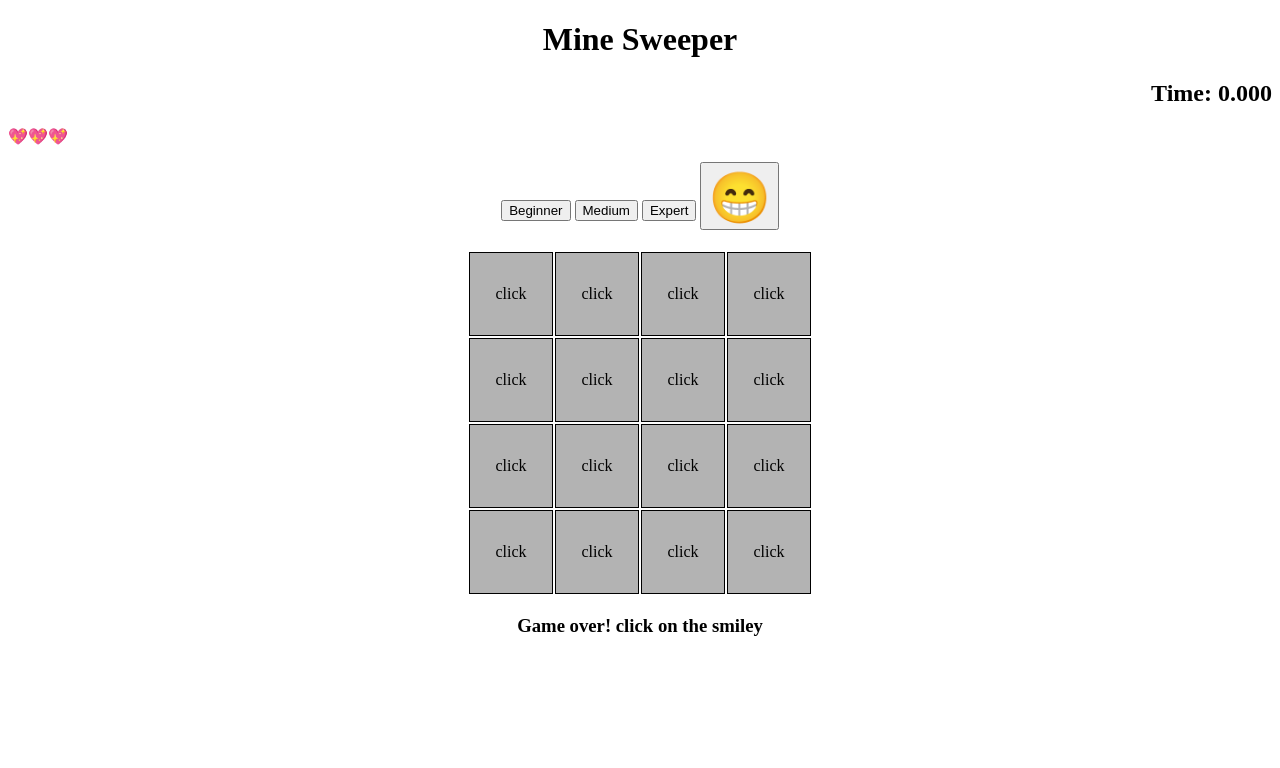
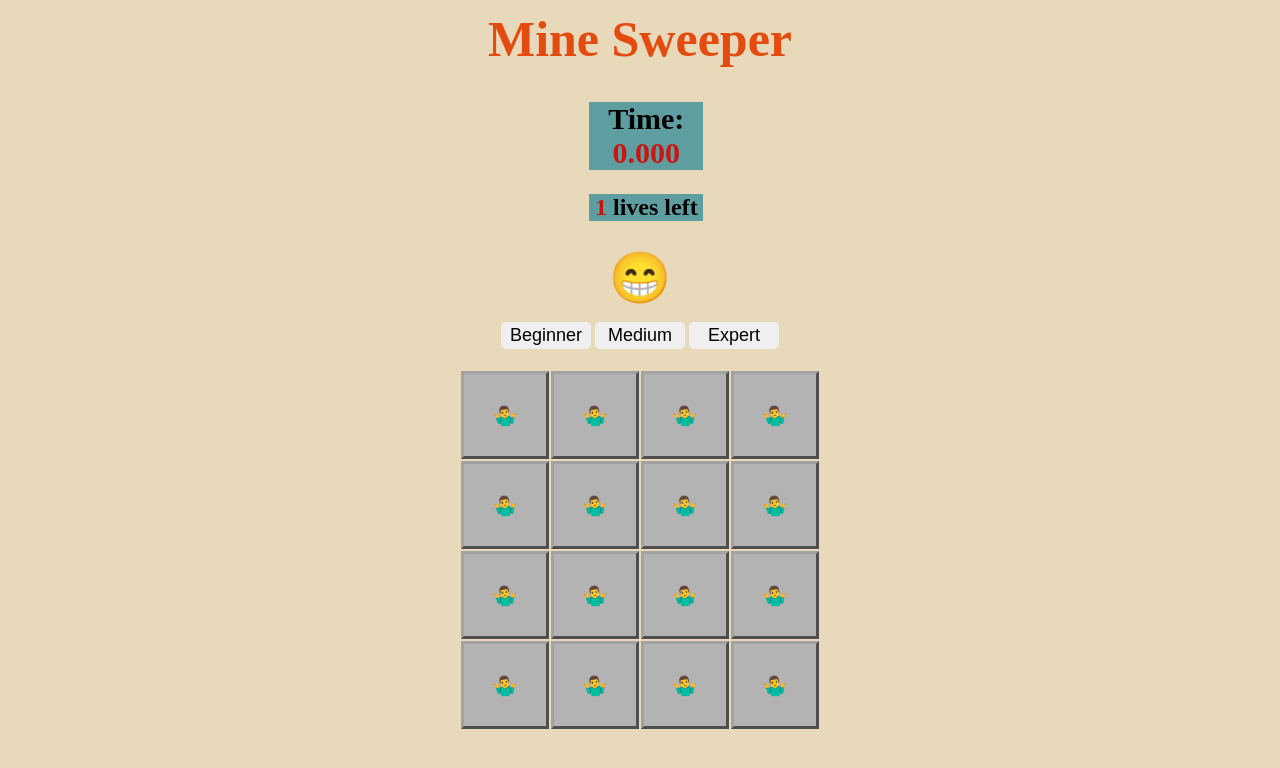
Before and after one commit to gute1993-idan/idanGutman-sprint1, a plain HTML site: page html/index.html in a window 1280 px wide. Drawn offline with Linux system fonts and the light colour scheme.

Commit message:
Add files via upload

```diff
--- a/css/style.css
+++ b/css/style.css
@@ -1,33 +1,105 @@
-body{
+body {
     text-align: center;
+    background-color: #e4d3afda
 }
-table{
+
+.header {
+    color: rgb(228, 75, 15);
+    font-size: 50px;
+    margin-top: 10px;
+}
+
+table {
     margin: auto;
     margin-top: 20px;
 }
+
 table td {
-    border:solid 1px;
+    border: solid 1px;
     text-align: center;
     width: 80px;
     height: 80px;
     background-color: rgb(179, 179, 179);
     cursor: pointer;
-}
-table :hover{
-    background-color: rgb(129, 129, 129);
+    font-size: 20px;
+    font-weight: bold;
+    border: 3px outset rgb(163, 162, 162);
 }
 
-.timer{
-    text-align: right;
+table :hover {
+    background-color: rgb(156, 151, 151);
 }
 
-.lives{
-    text-align: left;
+.container {
+    display: flex;
+    flex-wrap: wrap;
+    border-radius: 5px;
+
 }
 
-.restartBtn{
+.timer {
+    width: 45%;
+    margin: auto;
+    margin-left: 46%;
+    text-align: center;
+    font-size: 20px;
+}
+
+.lives {
+    width: 45%;
+    height: 40px;
+    margin: auto;
+    margin-left: 46%;
+    float: right;
+}
+
+.txtLives {
+    text-align: center;
+    margin-top: 0%;
+}
+
+.restartBtn {
     font-size: 50px;
-    margin: 0 auto;
     padding-top: 5px;
+    cursor: pointer;
+    padding: 0;
+    border: none;
+    background: none;
+    outline: none;
+}
 
+.emojy {
+    margin: 15px;
 }
+
+.txtLives {
+    background-color: cadetblue;
+    width: 20%;
+}
+
+.txtLives span {
+    color: rgb(201, 21, 15);
+    ;
+}
+
+.gameOverMsg {
+    display: none;
+    color: rgb(201, 21, 15);
+    font-size: large;
+}
+
+.btn {
+    height: 27px;
+    width: 90px;
+    font-family: fantasy;
+    font-size: large;
+    cursor: pointer;
+    border-radius: 5px;
+    border: none;
+}
+
+.btn:hover {
+    background-color: rgb(53, 24, 19);
+    color: rgb(228, 75, 15);
+    transition-duration: 0.4s;
+}
--- a/html/index.html
+++ b/html/index.html
@@ -11,27 +11,28 @@
 
 <body onload="initGame()">
 
-    <h1>Mine Sweeper</h1>
-
-    <div class="timer">
-        <h2>Time: <span>0.000</span></h2>
+    <h1 class="header">Mine Sweeper</h1>
+    <div class="container">
+        <div class="timer">
+            <h2 class="txtLives">Time: <span></span></h2>
+        </div>
+        <div class="lives">
+            <h2 class="txtLives"><span></span> lives left</h2>
+        </div>
     </div>
 
-    <div class="lives">
-        <p>💖💖💖</p>
+    <div class="emojy">
+        <button onclick="restartBtn()" class="restartBtn"></button>
     </div>
 
-
-    <button class="4" onclick="chooseLevel('4')">Beginner</button>
-    <button class="8" onclick="chooseLevel('8')">Medium</button>
-    <button class="12" onclick="chooseLevel('12')">Expert</button>
-
-    <button onclick="restartBtn()" class="restartBtn">😁</button>
+    <button class="btn" onclick="chooseLevel('4')">Beginner</button>
+    <button class="btn" onclick="chooseLevel('8')">Medium</button>
+    <button class="btn" onclick="chooseLevel('12')">Expert</button>
 
     <div class="board-container"></div>
 
-    <div>
-        <h3>Game over! click on the smiley</h3>
+    <div class="gameOverMsg">
+        <h3>Game over! click on the smiley to play again </h3>
     </div>
 
     <script src="../js/util.js"></script>
--- a/js/board.js
+++ b/js/board.js
@@ -5,24 +5,26 @@ function chooseLevel(level) {
         case '4':
             board = {
                 size: 4,
-                mines: 2
+                mines: 2,
+                maxLife: 1
             };
             break;
         case '8':
             board = {
                 size: 8,
-                mines: 12
+                mines: 12,
+                maxLife: 2
             };
             break;
         case '12':
             board = {
                 size: 12,
-                mines: 30
+                mines: 30,
+                maxLife: 3
             };
             break;
     }
     clearInterval(interval);
-
     initGame();
 }
 
@@ -58,7 +60,7 @@ function renderBoard(mat, selector) {
                 if (currCell.isMarked) {
                     strHTML += FLAG
                 } else {
-                    strHTML += 'click'//צריך לשים רקע שונה במקום!
+                    strHTML += '🤷‍♂️'
                 }
                 strHTML += `</td>`
             } else {
--- a/js/cells.js
+++ b/js/cells.js
@@ -44,12 +44,12 @@ function cellClicked(elCell, i, j) {
     gGame.shownCount++;
 
     //if empty cell
-    if (gBoard[i][j].minesAroundCount === 0) {
-        expandShown(gBoard, i, j);
-    }
+    if (gBoard[i][j].minesAroundCount === 0) expandShown(gBoard, i, j);
 
     //if mine
     if (gBoard[i][j].isMine) gGame.life--;
+    elLives.innerText = gGame.life;
+
 
     //apdate DOM
     renderBoard(gBoard, '.board-container');
@@ -58,13 +58,14 @@ function cellClicked(elCell, i, j) {
 
 
 function expandShown(board, idxI, idxJ) {
+    if (board[idxI][idxJ].isMine) return
     for (var i = idxI - 1; i <= idxI + 1; i++) {
         if (i < 0 || i >= board.length) continue;
         for (var j = idxJ - 1; j <= idxJ + 1; j++) {
             if (i === idxI && j === idxJ) continue;
             if (j < 0 || j >= board.length) continue;
             var neighborCell = board[i][j];
-            if (!neighborCell.isMine && !neighborCell.isShown) {
+            if (!neighborCell.isMine && !neighborCell.isShown && !neighborCell.isMarked) {
                 neighborCell.isShown = true;
                 gGame.shownCount++;
                 if (neighborCell.minesAroundCount === 0) expandShown(board, i, j);// recursive: bonus
@@ -92,3 +93,7 @@ function addMines(firstI, firstJ) {
         gBoard[idxI][idxJ].isMine = true;
     }
 }
+
+function color(elCell) {
+    console.log(elCell);
+}
--- a/js/game.js
+++ b/js/game.js
@@ -7,39 +7,44 @@ const FLAG = '🚩';
 
 var board = {
     size: 4,
-    mines: 2
+    mines: 2,
+    maxLife: 1
 };
 
 var gBoard;
 var firstTime;
-var elTimer;
+var elTimer = document.querySelector('h2 span');
+var elRestartBtn = document.querySelector('.restartBtn');
+var elGameOverMsg = document.querySelector('.gameOverMsg');
+var elLives = document.querySelector('.lives h2 span');
 var interval;
+var bestTime;
 
-var gGame = {
-    isOn: false,
-    shownCount: 0,
-    markedCount: 0,
-    secsPassed: 0,
-    isFirst: true,
-    life: 3
-}
+var gGame;
 
 
 function initGame() {
     gBoard = buildBoard(board.size);
     renderBoard(gBoard, '.board-container');
-    gGame.isOn = true;
-    gGame.isFirst = true
+    gGame = {
+        isOn: true,
+        shownCount: 0,
+        markedCount: 0,
+        secsPassed: 0,
+        isFirst: true,
+        life: board.maxLife
+    }
     clearInterval(interval);
-    elTimer.innerText = '0.000'
+    elTimer.innerText = '0.000';
+    elRestartBtn.innerText = NORMAL;
+    elGameOverMsg.style.display = 'none'
+    elLives.innerText = gGame.life
 }
 
 function win() {
     gGame.isOn = false;
     clearInterval(interval);
-    // restart btn
-    //happy smiley
-    //win sound - cards game
+    elRestartBtn.innerText = WIN;
 }
 
 function checkGameOver() {
@@ -52,12 +57,15 @@ function checkGameOver() {
 function gameOver() {
     gGame.isOn = false;
     clearInterval(interval);
-    // restart btn
-    //sed smiley
+    elRestartBtn.innerText = LOSE;
+    elGameOverMsg.style.display = 'block';
 }
 
 function restartBtn() {
+    board = {
+        size: 4,
+        mines: 2,
+        maxLife: 1
+    };
     initGame();
-
-
 }
--- a/js/util.js
+++ b/js/util.js
@@ -27,8 +27,10 @@ function getRandomInt(min, max) {
 var firstTime = new Date().getTime();
 
 function timer() {
-    var endTime = new Date().getTime()
-    var sec = parseInt((endTime - firstTime) / 1000)
-    var mili = (endTime - firstTime) % 1000
-    elTimer.innerText = sec + ':' + mili
+    var endTime = new Date().getTime();
+    var sec = parseInt((endTime - firstTime) / 1000);
+    var mili = (endTime - firstTime) % 1000;
+    elTimer.innerText = sec + ':' + mili;
+    bestTime = sec + mili;
+
 }
```
